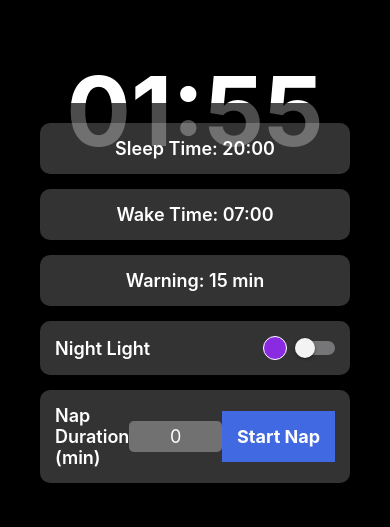
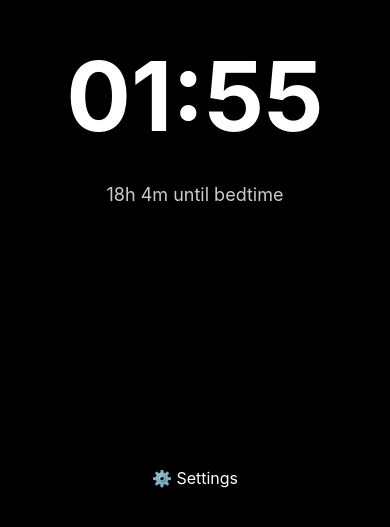
Before and after one commit to gsbernstein/SleepWake, a React Native app: screen / in a window 390 px wide. Shown: the part 301-828 px from the top of the page. Built offline with nearby package versions, Linux system fonts and the light colour scheme.

Commit message:
can dismiss

```diff
--- a/src/components/Clock.tsx
+++ b/src/components/Clock.tsx
@@ -1,10 +1,23 @@
-import React, { useState } from 'react';
-import { View, Text, StyleSheet, useWindowDimensions, TouchableOpacity, Switch, Platform, TextInput, Modal } from 'react-native';
+import React, { useState, useEffect } from 'react';
+import {
+  View,
+  Text,
+  StyleSheet,
+  useWindowDimensions,
+  TouchableOpacity,
+  Switch,
+  Platform,
+  Modal,
+  Animated as RNAnimated,
+  SafeAreaView,
+  PanResponder,
+  StatusBar
+} from 'react-native';
 import Animated, { useAnimatedStyle } from 'react-native-reanimated';
 import { useClock } from '../hooks/useClock';
 import { useSchedule } from '../context/ScheduleContext';
 import DateTimePicker from '@react-native-community/datetimepicker';
-import { format, parse } from 'date-fns';
+import { format, parse, differenceInMinutes, differenceInHours } from 'date-fns';
 
 const NIGHT_LIGHT_COLORS = [
   { name: 'Purple', value: '#8A2BE2' },
@@ -24,11 +37,59 @@ const STATUS_COLORS = {
 
 export const Clock: React.FC = () => {
   const { schedule, updateSchedule } = useSchedule();
-  const { displayTime, status, isNapActive, startNap, cancelNap } = useClock(schedule);
+  const {
+    displayTime,
+    status,
+    isNapActive,
+    startNap,
+    cancelNap,
+    timeUntilNextEvent,
+    nextEventType
+  } = useClock(schedule);
   const { width, height } = useWindowDimensions();
   const [showTimePicker, setShowTimePicker] = useState<'bedtime' | 'waketime' | null>(null);
   const [showWarningPicker, setShowWarningPicker] = useState(false);
-  const [napDuration, setNapDuration] = useState(schedule.napDuration.toString());
+  const [showNapDurationPicker, setShowNapDurationPicker] = useState(false);
+  const [napHours, setNapHours] = useState('0');
+  const [napMinutes, setNapMinutes] = useState('0');
+  const [showSettings, setShowSettings] = useState(false);
+  const slideAnim = useState(new RNAnimated.Value(height))[0];
+
+  // Set up pan responder for swipe to dismiss settings
+  const panResponder = PanResponder.create({
+    onStartShouldSetPanResponder: () => true,
+    onPanResponderMove: (evt, gestureState) => {
+      if (gestureState.dy > 0) {
+        slideAnim.setValue(gestureState.dy);
+      }
+    },
+    onPanResponderRelease: (evt, gestureState) => {
+      if (gestureState.dy > 50) {
+        hideSettings();
+      } else {
+        RNAnimated.spring(slideAnim, {
+          toValue: 0,
+          useNativeDriver: true
+        }).start();
+      }
+    }
+  });
+
+  // Update napDuration when hours or minutes change
+  useEffect(() => {
+    const hours = parseInt(napHours) || 0;
+    const minutes = parseInt(napMinutes) || 0;
+    const totalMinutes = (hours * 60) + minutes;
+    updateSchedule({ napDuration: totalMinutes });
+  }, [napHours, napMinutes]);
+
+  // Initialize napHours and napMinutes from schedule
+  useEffect(() => {
+    const hours = Math.floor(schedule.napDuration / 60);
+    const minutes = schedule.napDuration % 60;
+    setNapHours(hours.toString());
+    setNapMinutes(minutes.toString());
+  }, []);
 
   const backgroundStyle = useAnimatedStyle(() => {
     const targetColor = schedule.isNightLight && schedule.nightLightColor
@@ -75,17 +136,28 @@ export const Clock: React.FC = () => {
     }
   };
 
+  const handleNapDurationChange = (event: any, selectedDate?: Date) => {
+    if (Platform.OS === 'android') {
+      setShowNapDurationPicker(false);
+    }
+
+    if (selectedDate) {
+      const hours = selectedDate.getHours();
+      const minutes = selectedDate.getMinutes();
+      setNapHours(hours.toString());
+      setNapMinutes(minutes.toString());
+    }
+
+    if (Platform.OS === 'ios') {
+      setShowNapDurationPicker(false);
+    }
+  };
+
   const toggleNightLight = () => {
     updateSchedule({
       isNightLight: !schedule.isNightLight,
       nightLightColor: schedule.nightLightColor || '#8A2BE2'
     });
-  };
-
-  const updateNapDuration = (value: string) => {
-    setNapDuration(value);
-    const duration = parseInt(value) || 0;
-    updateSchedule({ napDuration: duration });
   };
 
   const cycleNightLightColor = () => {
@@ -101,15 +173,74 @@ export const Clock: React.FC = () => {
       cancelNap();
     } else {
       startNap();
+      hideSettings();
     }
   };
 
+  const showSettingsPanel = () => {
+    setShowSettings(true);
+    RNAnimated.spring(slideAnim, {
+      toValue: 0,
+      useNativeDriver: true
+    }).start();
+  };
+
+  const hideSettings = () => {
+    RNAnimated.timing(slideAnim, {
+      toValue: height,
+      duration: 300,
+      useNativeDriver: true
+    }).start(() => setShowSettings(false));
+  };
+
+  // Format the countdown
+  const formatCountdown = () => {
+    if (!timeUntilNextEvent) return '';
+
+    const hours = Math.floor(timeUntilNextEvent / 60);
+    const minutes = timeUntilNextEvent % 60;
+
+    let countdownText = '';
+    if (hours > 0) {
+      countdownText += `${hours}h `;
+    }
+    countdownText += `${minutes}m`;
+
+    return `${countdownText} until ${nextEventType === 'wake' ? 'wake up' : 'bedtime'}`;
+  };
+
   return (
+    <SafeAreaView style={styles.safeArea}>
+      <StatusBar hidden />
       <Animated.View style={[styles.container, backgroundStyle, { width, height }]}>
         <Text style={styles.time}>{displayTime}</Text>
         {isNapActive && <Text style={styles.napActiveText}>NAP MODE</Text>}
 
-      <View style={styles.settingsContainer}>
+        {timeUntilNextEvent > 0 && (
+          <Text style={styles.countdownText}>{formatCountdown()}</Text>
+        )}
+
+        {!showSettings && (
+          <TouchableOpacity
+            style={styles.settingsButton}
+            onPress={showSettingsPanel}
+          >
+            <Text style={styles.settingsButtonText}>⚙️ Settings</Text>
+          </TouchableOpacity>
+        )}
+
+        {showSettings && (
+          <RNAnimated.View
+            style={[
+              styles.settingsContainer,
+              {
+                transform: [{ translateY: slideAnim }]
+              }
+            ]}
+            {...panResponder.panHandlers}
+          >
+            <View style={styles.dragHandle} />
+
             <TouchableOpacity
               style={styles.settingButton}
               onPress={() => setShowTimePicker('bedtime')}
@@ -155,16 +286,15 @@ export const Clock: React.FC = () => {
             </View>
 
             <View style={styles.napSettings}>
-          <View style={styles.napDurationRow}>
-            <Text style={styles.settingText}>Nap Duration (min)</Text>
-            <TextInput
-              style={styles.napInput}
-              keyboardType="numeric"
-              value={napDuration}
-              onChangeText={updateNapDuration}
-              maxLength={3}
-              placeholderTextColor="#ccc"
-            />
+              <TouchableOpacity
+                style={styles.settingButton}
+                onPress={() => setShowNapDurationPicker(true)}
+              >
+                <Text style={styles.settingText}>
+                  Nap Duration: {napHours}h {napMinutes}m
+                </Text>
+              </TouchableOpacity>
+
               <TouchableOpacity
                 style={[styles.napButton, isNapActive && styles.cancelNapButton]}
                 onPress={handleNapPress}
@@ -175,10 +305,17 @@ export const Clock: React.FC = () => {
               </TouchableOpacity>
             </View>
 
-        </View>
-      </View>
+            <TouchableOpacity
+              style={styles.closeButton}
+              onPress={hideSettings}
+            >
+              <Text style={styles.closeButtonText}>Close</Text>
+            </TouchableOpacity>
+          </RNAnimated.View>
+        )}
+      </Animated.View>
 
-      {/* iOS date picker modal */}
+      {/* iOS date picker modals */}
       {Platform.OS === 'ios' && (
         <>
           {showTimePicker && (
@@ -242,6 +379,33 @@ export const Clock: React.FC = () => {
               </View>
             </Modal>
           )}
+
+          {showNapDurationPicker && (
+            <Modal
+              animationType="slide"
+              transparent={true}
+              visible={showNapDurationPicker}
+            >
+              <View style={styles.modalContainer}>
+                <View style={styles.modalContent}>
+                  <Text style={styles.modalTitle}>Set Nap Duration</Text>
+                  <DateTimePicker
+                    value={new Date(0, 0, 0, parseInt(napHours) || 0, parseInt(napMinutes) || 0)}
+                    mode="time"
+                    is24Hour={true}
+                    display="spinner"
+                    onChange={handleNapDurationChange}
+                  />
+                  <TouchableOpacity
+                    style={styles.modalButton}
+                    onPress={() => setShowNapDurationPicker(false)}
+                  >
+                    <Text style={styles.modalButtonText}>Done</Text>
+                  </TouchableOpacity>
+                </View>
+              </View>
+            </Modal>
+          )}
         </>
       )}
 
@@ -271,11 +435,25 @@ export const Clock: React.FC = () => {
           onChange={handleWarningTimeChange}
         />
       )}
-    </Animated.View>
+
+      {Platform.OS === 'android' && showNapDurationPicker && (
+        <DateTimePicker
+          value={new Date(0, 0, 0, parseInt(napHours) || 0, parseInt(napMinutes) || 0)}
+          mode="time"
+          is24Hour={true}
+          display="default"
+          onChange={handleNapDurationChange}
+        />
+      )}
+    </SafeAreaView>
   );
 };
 
 const styles = StyleSheet.create({
+  safeArea: {
+    flex: 1,
+    backgroundColor: '#000',
+  },
   container: {
     flex: 1,
     justifyContent: 'center',
@@ -291,20 +469,48 @@ const styles = StyleSheet.create({
     fontSize: 24,
     fontWeight: 'bold',
     color: '#ffffff',
-    marginBottom: 40,
+    marginBottom: 10,
+  },
+  countdownText: {
+    fontSize: 18,
+    color: '#ffffff',
+    opacity: 0.8,
+    marginTop: 10,
+  },
+  settingsButton: {
+    position: 'absolute',
+    bottom: 40,
+    padding: 15,
+    borderRadius: 30,
+    backgroundColor: 'rgba(0, 0, 0, 0.5)',
+  },
+  settingsButtonText: {
+    color: '#ffffff',
+    fontSize: 16,
   },
   settingsContainer: {
     position: 'absolute',
-    bottom: 40,
-    left: 20,
-    right: 20,
-    backgroundColor: 'rgba(0, 0, 0, 0.7)',
+    bottom: 0,
+    left: 0,
+    right: 0,
+    backgroundColor: 'rgba(0, 0, 0, 0.85)',
     padding: 20,
-    borderRadius: 20,
+    paddingBottom: 40,
+    borderTopLeftRadius: 20,
+    borderTopRightRadius: 20,
+    alignItems: 'stretch',
     gap: 15,
   },
+  dragHandle: {
+    width: 40,
+    height: 5,
+    backgroundColor: 'rgba(255, 255, 255, 0.5)',
+    borderRadius: 2.5,
+    alignSelf: 'center',
+    marginBottom: 15,
+  },
   settingButton: {
-    backgroundColor: 'rgba(255, 255, 255, 0.2)',
+    backgroundColor: 'rgba(255, 255, 255, 0.15)',
     padding: 15,
     borderRadius: 10,
     alignItems: 'center',
@@ -313,7 +519,7 @@ const styles = StyleSheet.create({
     flexDirection: 'row',
     alignItems: 'center',
     justifyContent: 'space-between',
-    backgroundColor: 'rgba(255, 255, 255, 0.2)',
+    backgroundColor: 'rgba(255, 255, 255, 0.15)',
     padding: 15,
     borderRadius: 10,
   },
@@ -323,15 +529,9 @@ const styles = StyleSheet.create({
     gap: 8,
   },
   napSettings: {
-    backgroundColor: 'rgba(255, 255, 255, 0.2)',
+    backgroundColor: 'rgba(255, 255, 255, 0.15)',
     borderRadius: 10,
     overflow: 'hidden',
-  },
-  napDurationRow: {
-    flexDirection: 'row',
-    alignItems: 'center',
-    justifyContent: 'space-between',
-    padding: 15,
   },
   settingText: {
     color: '#ffffff',
@@ -345,20 +545,11 @@ const styles = StyleSheet.create({
     borderWidth: 1,
     borderColor: '#ffffff',
   },
-  napInput: {
-    backgroundColor: 'rgba(255, 255, 255, 0.3)',
-    color: '#ffffff',
-    borderRadius: 5,
-    paddingHorizontal: 10,
-    paddingVertical: 5,
-    fontSize: 18,
-    minWidth: 60,
-    textAlign: 'center',
-  },
   napButton: {
     backgroundColor: '#4169E1',
     padding: 15,
     alignItems: 'center',
+    marginTop: 1,
   },
   cancelNapButton: {
     backgroundColor: '#DC143C',
@@ -367,6 +558,18 @@ const styles = StyleSheet.create({
     color: '#ffffff',
     fontSize: 18,
     fontWeight: 'bold',
+  },
+  closeButton: {
+    backgroundColor: 'rgba(255, 255, 255, 0.15)',
+    padding: 15,
+    borderRadius: 10,
+    alignItems: 'center',
+    marginTop: 10,
+  },
+  closeButtonText: {
+    color: '#ffffff',
+    fontSize: 18,
+    fontWeight: '600',
   },
   modalContainer: {
     flex: 1,
--- a/src/hooks/useClock.ts
+++ b/src/hooks/useClock.ts
@@ -1,5 +1,5 @@
 import { useState, useEffect } from 'react';
-import { format, parse, isWithinInterval, addMinutes } from 'date-fns';
+import { format, parse, isWithinInterval, addMinutes, differenceInMinutes } from 'date-fns';
 import { Schedule } from '../types/schedule';
 
 export const useClock = (schedule: Schedule) => {
@@ -7,6 +7,8 @@ export const useClock = (schedule: Schedule) => {
   const [status, setStatus] = useState<'sleep' | 'warning' | 'wake' | 'off'>('off');
   const [isNapActive, setIsNapActive] = useState(false);
   const [napEndTime, setNapEndTime] = useState<Date | null>(null);
+  const [timeUntilNextEvent, setTimeUntilNextEvent] = useState<number>(0);
+  const [nextEventType, setNextEventType] = useState<'sleep' | 'wake'>('sleep');
 
   useEffect(() => {
     const interval = setInterval(() => {
@@ -30,9 +32,21 @@ export const useClock = (schedule: Schedule) => {
       warningTime.setDate(warningTime.getDate() + 1);
     }
 
+    // Calculate time until next event
+    let nextTime: Date;
+    let eventType: 'sleep' | 'wake';
+
     // Check if we're in nap mode
     if (isNapActive && napEndTime) {
       const warningTimeForNap = addMinutes(napEndTime, -schedule.warningTime);
+
+      // Calculate time until nap ends
+      if (now < napEndTime) {
+        setTimeUntilNextEvent(differenceInMinutes(napEndTime, now));
+        setNextEventType('wake');
+      } else {
+        setTimeUntilNextEvent(0);
+      }
 
       if (isWithinInterval(now, { start: warningTimeForNap, end: napEndTime })) {
         setStatus('warning');
@@ -49,7 +63,7 @@ export const useClock = (schedule: Schedule) => {
       return;
     }
 
-    // Regular schedule logic
+    // Regular schedule logic for status
     if (isWithinInterval(now, { start: warningTime, end: wakeTime })) {
       setStatus('warning');
     } else if (isWithinInterval(now, { start: wakeTime, end: addMinutes(wakeTime, 1) })) {
@@ -59,6 +73,26 @@ export const useClock = (schedule: Schedule) => {
     } else {
       setStatus('off');
     }
+
+    // Calculate time until next event
+    if (now < bedtime) {
+      // Next event is bedtime
+      nextTime = bedtime;
+      eventType = 'sleep';
+    } else if (now < wakeTime) {
+      // Next event is wake time
+      nextTime = wakeTime;
+      eventType = 'wake';
+    } else {
+      // Next event is tomorrow's bedtime
+      nextTime = bedtime;
+      nextTime.setDate(nextTime.getDate() + 1);
+      eventType = 'sleep';
+    }
+
+    // Set countdown time
+    setTimeUntilNextEvent(differenceInMinutes(nextTime, now));
+    setNextEventType(eventType);
   }, [schedule, currentTime, isNapActive, napEndTime]);
 
   // Function to start a nap with the configured duration
@@ -68,6 +102,8 @@ export const useClock = (schedule: Schedule) => {
       setNapEndTime(endTime);
       setIsNapActive(true);
       setStatus('sleep');
+      setTimeUntilNextEvent(schedule.napDuration);
+      setNextEventType('wake');
     }
   };
 
@@ -90,5 +126,7 @@ export const useClock = (schedule: Schedule) => {
     isNapActive,
     startNap,
     cancelNap,
+    timeUntilNextEvent,
+    nextEventType
   };
 };
```
Lines whose indentation alone changed are shown as unchanged.
